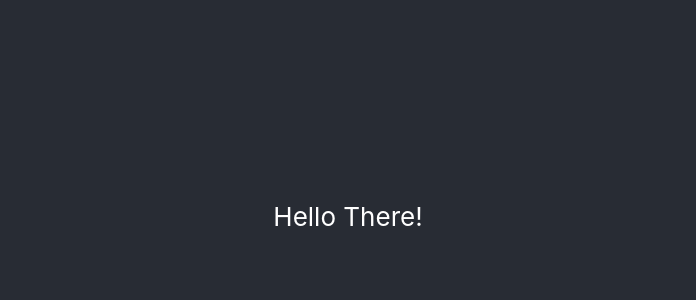
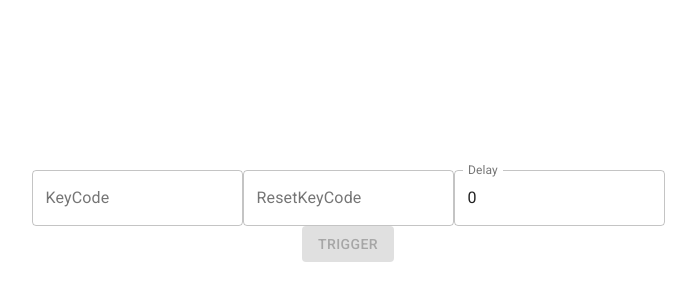
Before and after one commit to odininon/stream-rewards, a React (Create React App) app: page / in a window 1280 px wide. Shown: the part 184-484 px from the top of the page, without its empty margins (292-988 px from the left). Built offline with nearby package versions, Linux system fonts and the light colour scheme.

Commit message:
Start Actual Work

```diff
--- a/package.json
+++ b/package.json
@@ -3,6 +3,7 @@
   "version": "0.2.0",
   "private": true,
   "dependencies": {
+    "@material-ui/core": "^4.9.5",
     "@testing-library/jest-dom": "^4.2.4",
     "@testing-library/react": "^9.3.2",
     "@testing-library/user-event": "^7.1.2",
@@ -10,12 +11,14 @@
     "@types/node": "^12.0.0",
     "@types/react": "^16.9.0",
     "@types/react-dom": "^16.9.0",
+    "electron-better-ipc": "^0.8.0",
     "electron-is-dev": "^1.1.0",
     "electron-log": "^4.0.7",
     "electron-updater": "^4.2.4",
     "react": "^16.13.0",
     "react-dom": "^16.13.0",
     "react-scripts": "3.4.0",
+    "robotjs": "^0.6.0",
     "typescript": "^3.8.3"
   },
   "main": "public/electron.js",
@@ -29,7 +32,8 @@
     "preelectron-pack": "yarn build",
     "prerelease": "yarn build",
     "electron-pack": "electron-builder --dir",
-    "release": "electron-builder -c.snap.publish=github"
+    "release": "electron-builder -c.snap.publish=github",
+    "rebuild": "npm rebuild --runtime=electron --target=8.1.0 --disturl=https://atom.io/download/atom-shell --abi=76"
   },
   "homepage": "./",
   "eslintConfig": {
--- a/public/index.html
+++ b/public/index.html
@@ -15,6 +15,10 @@
       user's mobile device or desktop. See https://developers.google.com/web/fundamentals/web-app-manifest/
     -->
     <link rel="manifest" href="%PUBLIC_URL%/manifest.json" />
+    <link
+      rel="stylesheet"
+      href="https://fonts.googleapis.com/css?family=Roboto:300,400,500,700&display=swap"
+    />
     <!--
       Notice the use of %PUBLIC_URL% in the tags above.
       It will be replaced with the URL of the `public` folder during the build.
@@ -24,7 +28,7 @@
       work correctly both with client-side routing and a non-root public URL.
       Learn how to configure a non-root public URL by running `npm run build`.
     -->
-    <title>React App</title>
+    <title>Stream Rewards</title>
   </head>
   <body>
     <noscript>You need to enable JavaScript to run this app.</noscript>
--- a/src/App.css
+++ b/src/App.css
@@ -14,7 +14,6 @@
 }
 
 .App-header {
-  background-color: #282c34;
   min-height: 100vh;
   display: flex;
   flex-direction: column;
--- a/src/App.tsx
+++ b/src/App.tsx
@@ -1,10 +1,13 @@
 import React from "react";
 import "./App.css";
+import KeyTriggerWrapper from "./container/KeyTriggerWrapper";
 
 function App() {
   return (
     <div className="App">
-      <header className="App-header">Hello There!</header>
+      <header className="App-header">
+        <KeyTriggerWrapper></KeyTriggerWrapper>
+      </header>
     </div>
   );
 }
--- /dev/null
+++ b/src/container/KeyTriggerWrapper.tsx
@@ -0,0 +1,68 @@
+import React from "react";
+import { TextField, Button } from "@material-ui/core";
+import { triggerKeyCodeWithReset } from "../triggers";
+
+const KeyTriggerWrapper = () => {
+  const [keyCode, setKeyCode] = React.useState("");
+  const [resetKeyCode, setResetKeyCode] = React.useState("");
+  const [delay, setDelay] = React.useState(0);
+  const [isRunning, setIsRunning] = React.useState(false);
+
+  const onTrigger = async () => {
+    setIsRunning(true);
+    await triggerKeyCodeWithReset({
+      triggerKeyCode: keyCode,
+      delay,
+      resetKeyCode
+    });
+    setIsRunning(false);
+  };
+
+  const canTrigger = () => {
+    if (isRunning) return false;
+    return keyCode !== "" && resetKeyCode !== "" && delay > 0;
+  };
+
+  return (
+    <div>
+      <TextField
+        label="KeyCode"
+        variant="outlined"
+        inputProps={{
+          maxLength: 1
+        }}
+        value={keyCode}
+        onChange={event => setKeyCode(event.target.value)}
+      />
+
+      <TextField
+        label="ResetKeyCode"
+        variant="outlined"
+        inputProps={{
+          maxLength: 1
+        }}
+        value={resetKeyCode}
+        onChange={event => setResetKeyCode(event.target.value)}
+      />
+
+      <TextField
+        label="Delay"
+        variant="outlined"
+        type="number"
+        value={delay}
+        onChange={event => setDelay(Number(event.target.value))}
+      />
+      <div>
+        <Button
+          variant="contained"
+          color="primary"
+          onClick={onTrigger}
+          disabled={!canTrigger()}
+        >
+          Trigger
+        </Button>
+      </div>
+    </div>
+  );
+};
+export default KeyTriggerWrapper;
--- /dev/null
+++ b/src/triggers/KeyTrigger.ts
@@ -0,0 +1,21 @@
+import { ipcRenderer as ipc } from "electron-better-ipc";
+
+interface triggerKeyCodeWithResetProps {
+  triggerKeyCode: string;
+  delay: number;
+  resetKeyCode: string;
+}
+
+function timeout(ms: number) {
+  return new Promise(resolve => setTimeout(resolve, ms));
+}
+
+export const triggerKeyCodeWithReset = async ({
+  triggerKeyCode,
+  delay,
+  resetKeyCode
+}: triggerKeyCodeWithResetProps) => {
+  await ipc.callMain("trigger-key", triggerKeyCode);
+  await timeout(delay * 1000);
+  await ipc.callMain("trigger-key", resetKeyCode);
+};
--- /dev/null
+++ b/src/triggers/index.ts
@@ -0,0 +1 @@
+export * from "./KeyTrigger";
```
Also changed, not shown: public/electron.js (+7 -0 lines), 2 other files (tests, documents, lock files or other folders).
